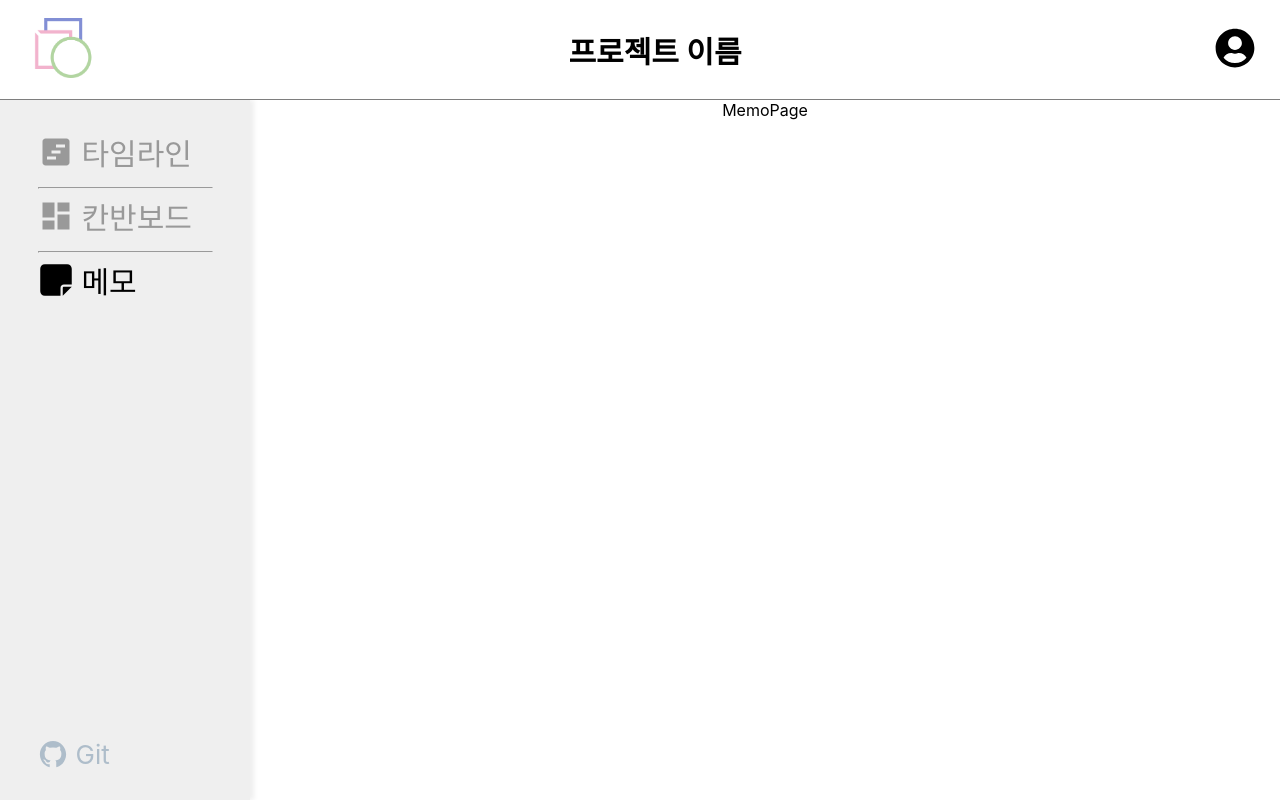
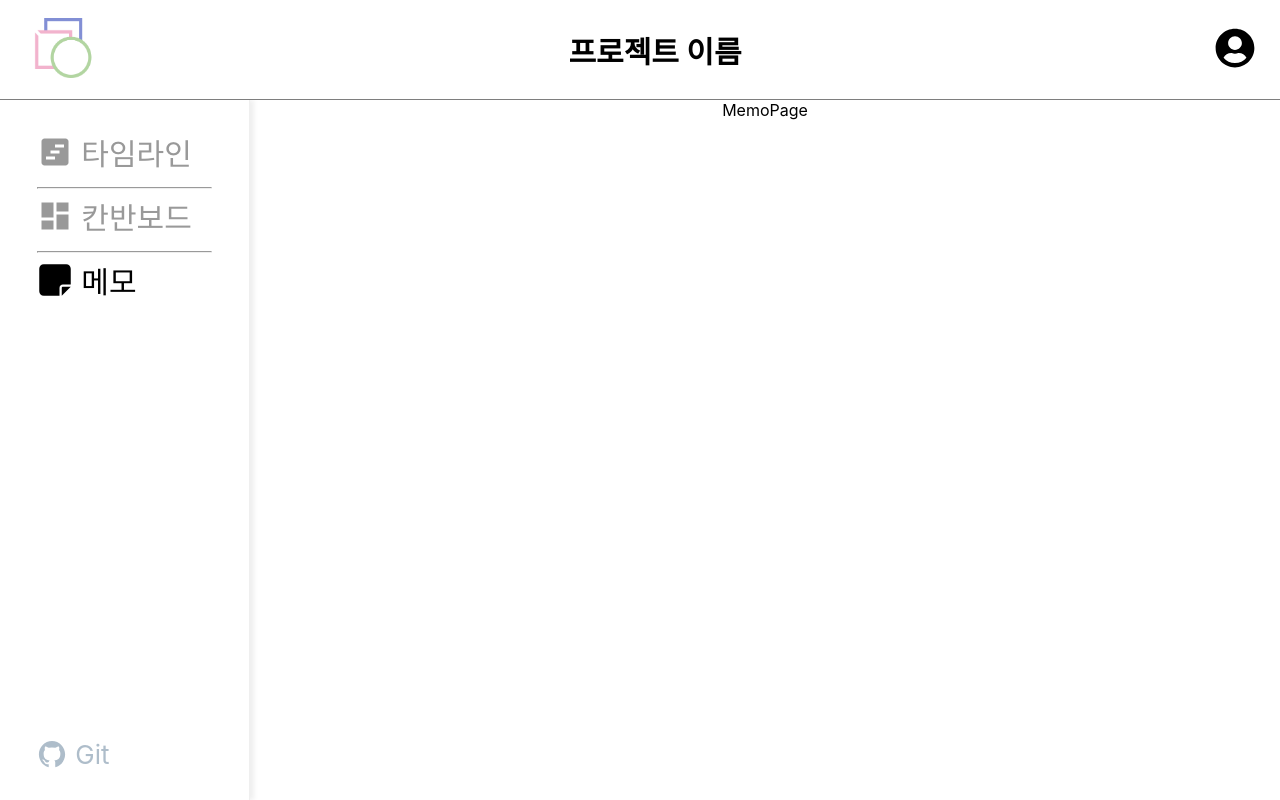
Before and after one commit to SoftwareEngineering-jnu1/AgileSupportProgram, a React (Create React App) app: page /memo in a window 1280 px wide. Built offline with nearby package versions, Linux system fonts and the light colour scheme; a web font is replaced by a local one.

Commit message:
design: 메뉴바 디자인 변경

```diff
--- a/src/components/features/Menubar.tsx
+++ b/src/components/features/Menubar.tsx
@@ -60,9 +60,8 @@ const Wrapper = styled.div`
   flex-direction: column;
   align-items: center;
   justify-content: space-between;
-  // border-right: 1px solid #efefef;
+  border-right: 1px solid #efefef;
   box-shadow: 4px 0 5px #efefef;
-  background-color: #efefef;
 `;
 
 const Container = styled.div`
```
